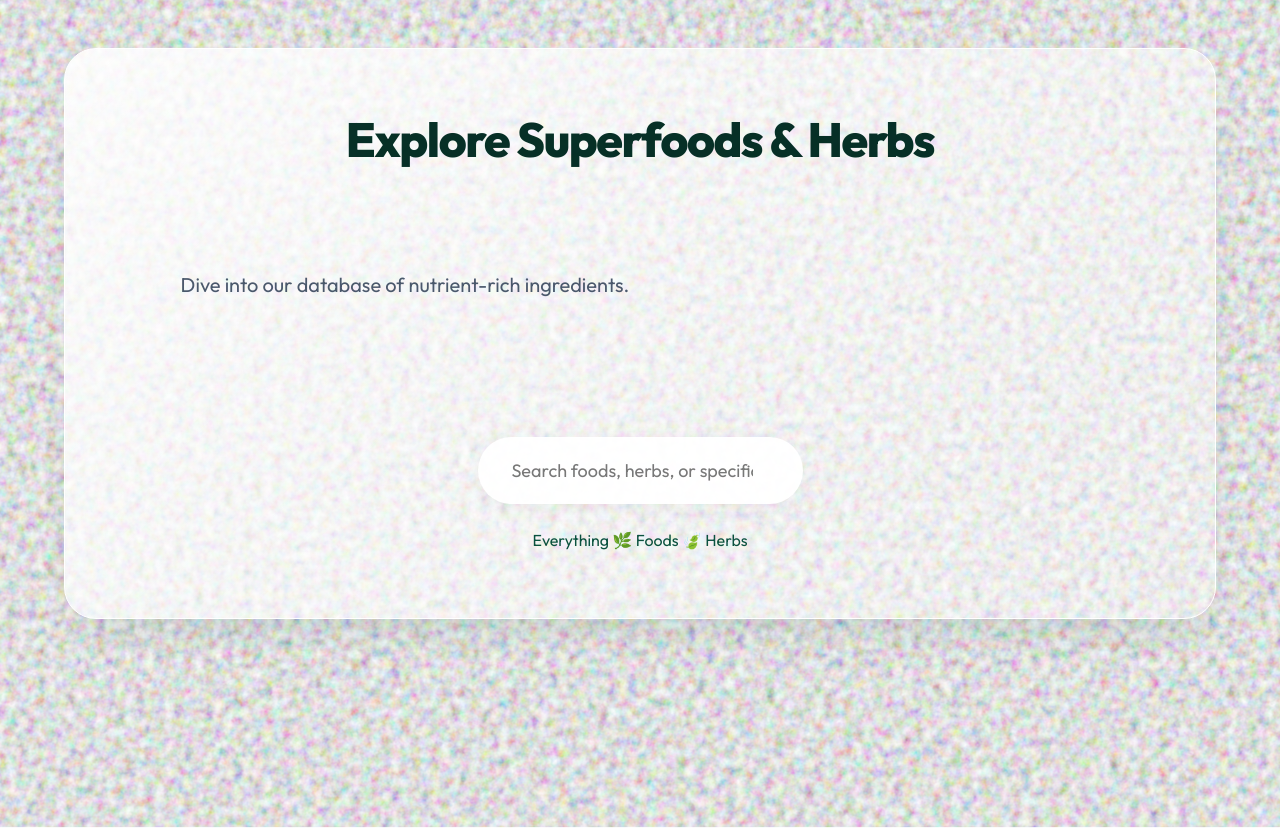
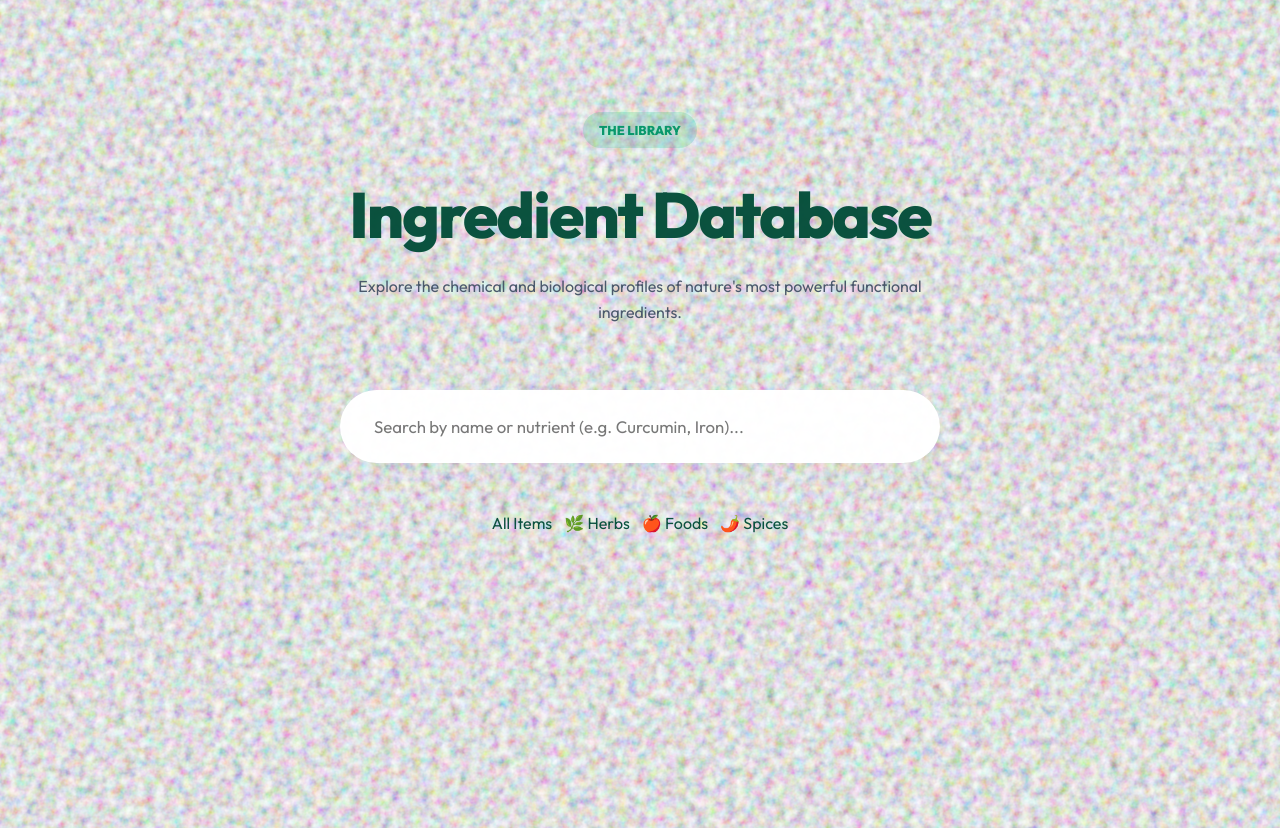
Before and after one commit to Lokesh19-PP/Nutriherb, a Django app: page /foods/ in a window 1280 px wide. Shown: the part 106-934 px from the top of the page. Run offline with Django 5.2, Linux system fonts and the light colour scheme; data comes from the database, SQL or seed files in the repository.

Commit message:
feat(foods): redesign ingredient library with category chips and nutrient badge cards

```diff
--- a/nutriherb/templates/foods.html
+++ b/nutriherb/templates/foods.html
@@ -1,64 +1,77 @@
 {% extends 'base.html' %}
-{% block title %}NutriHerb - Foods{% endblock %}
+{% block title %}Superfood Library | NutriHerb{% endblock %}
 {% block content %}
-  <div class="hero-banner animate" style="padding: 64px 40px; text-align: center; grid-template-columns: 1fr;">
-    <h2 class="hero-title">Explore Superfoods & Herbs</h2>
-    <p class="hero-sub" style="margin-top:16px;">Dive into our database of nutrient-rich ingredients.</p>
+  <section class="reveal" style="text-align: center; margin-bottom: 6rem; padding-top: 4rem;">
+    <div class="badge" style="display:inline-block; padding: 0.5rem 1rem; background: var(--primary-glow); color: var(--primary-dark); border-radius: 99px; font-weight: 800; font-size: 0.8rem; margin-bottom: 2rem; text-transform: uppercase;">
+      The Library
+    </div>
+    <h1 style="font-size: 4rem; margin-bottom: 1.5rem;">Ingredient Database</h1>
+    <p style="max-width: 600px; margin: 0 auto 4rem; color: var(--fg-muted);">Explore the chemical and biological profiles of nature's most powerful functional ingredients.</p>
 
-    <div style="max-width: 600px; margin: 32px auto 0 auto;">
-      <input id="food-search" type="search" placeholder="Search foods, herbs, or specific nutrients (e.g., Vitamin C)..." style="padding: 20px 32px; font-size: 18px;"/>
-      <div class="chips" id="food-chips" style="justify-content: center; margin-top:24px;">
-        <span class="chip active" data-cat="all">Everything</span>
-        <span class="chip" data-cat="food">🌿 Foods</span>
-        <span class="chip" data-cat="herb">🍃 Herbs</span>
-      </div>
+    <div style="max-width: 600px; margin: 0 auto; position: relative;">
+      <input id="food-search" type="search" placeholder="Search by name or nutrient (e.g. Curcumin, Iron)..." style="padding: 1.5rem 2rem; border-radius: 99px; box-shadow: 0 10px 40px rgba(0,0,0,0.03);"/>
     </div>
+
+    <div class="chips" style="display:flex; justify-content:center; gap:0.75rem; margin-top:3rem; flex-wrap:wrap;">
+      <span class="chip active" data-cat="all">All Items</span>
+      <span class="chip" data-cat="herb">🌿 Herbs</span>
+      <span class="chip" data-cat="food">🍎 Foods</span>
+      <span class="chip" data-cat="spice">🌶️ Spices</span>
+    </div>
+  </section>
+
+  <div id="foods-grid" class="bento" style="grid-template-rows: auto; margin-bottom: 6rem;">
+    <!-- Injected by JS -->
   </div>
-
-  <div id="foods-list" class="bento-grid" style="margin-top:40px;"></div>
 
   <script>
     fetch('/api/herbsfoods/')
       .then(r => r.json())
       .then(items => {
-        const root = document.getElementById('foods-list');
+        const root = document.getElementById('foods-grid');
         const search = document.getElementById('food-search');
-        const chips = document.getElementById('food-chips');
+        const chips = document.querySelectorAll('.chip');
+        let currentCat = 'all';
 
         function render() {
-          const q = (search.value || '').toLowerCase();
-          const activeChip = chips.querySelector('.chip.active');
-          const cat = activeChip ? activeChip.getAttribute('data-cat') : 'all';
+          const q = search.value.toLowerCase();
           const filtered = items.filter(i => {
-            const matchQ = !q || [i.name, i.nutrients, i.benefits, i.category].join(' ').toLowerCase().includes(q);
-            const matchCat = cat === 'all' || (i.category || '').toLowerCase() === cat;
-            return matchQ && matchCat;
+            const matchesQ = !q || `${i.name} ${i.nutrients}`.toLowerCase().includes(q);
+            const matchesCat = currentCat === 'all' || i.category === currentCat;
+            return matchesQ && matchesCat;
           });
 
-          root.innerHTML = filtered.map((i, index) => `
-            <div class=\"card animate\" style=\"animation-delay: ${index * 0.1}s; display:flex; flex-direction:column; justify-content:space-between;\">
-              <div>
-                <div style=\"display:flex; justify-content:space-between; align-items:flex-start; margin-bottom:16px;\">
-                  <h3 style=\"margin:0; font-size:24px; color:#064e3b;\">${i.name}</h3>
-                  <span class=\"chip\" style=\"font-size:12px; padding:4px 12px; background:rgba(16,185,129,0.1); border:none; color:#059669;\">${i.category.toUpperCase()}</span>
+          root.innerHTML = filtered.map((i, idx) => `
+            <div class="card reveal" style="animation-delay: ${idx * 0.05}s; height: 100%; display: flex; flex-direction: column;">
+              <div style="display: flex; justify-content: space-between; align-items: flex-start; margin-bottom: 2rem;">
+                <div style="font-size: 2.5rem;">${i.category === 'herb' ? '🌿' : i.category === 'spice' ? '🌶️' : '🍎'}</div>
+                <div style="font-size: 0.75rem; font-weight: 800; color: var(--primary); text-transform: uppercase; background: var(--primary-glow); padding: 0.4rem 0.8rem; border-radius: 99px;">${i.category}</div>
+              </div>
+              <h3 style="margin-bottom: 1rem; font-size: 1.6rem;">${i.name}</h3>
+              <p style="font-size: 0.95rem; margin-bottom: 2rem; flex: 1;">${i.benefits.substring(0, 100)}...</p>
+              <div style="border-top: 1px solid var(--glass-border); padding-top: 1.5rem;">
+                <div style="font-size: 0.7rem; font-weight: 800; color: var(--fg-light); text-transform: uppercase; margin-bottom: 0.75rem;">Key Nutrients</div>
+                <div style="display: flex; flex-wrap: wrap; gap: 0.5rem;">
+                  ${i.nutrients.split(',').map(n => `<span style="font-size: 0.8rem; background: #fff; padding: 0.3rem 0.7rem; border-radius: 99px; border: 1px solid var(--glass-border); font-weight: 600;">${n.trim()}</span>`).join('')}
                 </div>
-                <p style=\"color:var(--fg); line-height:1.6;\"><strong>Benefits:</strong><br>${i.benefits || 'No specific benefits listed.'}</p>
-              </div>
-              <div style=\"margin-top:16px; padding-top:16px; border-top:1px solid rgba(0,0,0,0.05);\">
-                <p style=\"font-size:14px; margin:0;\" class=\"muted\"><strong>Key Nutrients:</strong> ${i.nutrients || 'N/A'}</p>
               </div>
             </div>
-          `).join('') || '<div class="card" style="grid-column: 1/-1; text-align:center;"><p class="muted">No superfoods match your search.</p></div>';
+          `).join('') || `
+            <div class="card" style="grid-column: 1/-1; text-align: center; padding: 6rem;">
+              <div style="font-size: 4rem; margin-bottom: 2rem;">🔍</div>
+              <h3>No ingredients found</h3>
+              <p>Try a different search term or category.</p>
+            </div>
+          `;
         }
 
         search.addEventListener('input', render);
-        chips.addEventListener('click', (e) => {
-          if (!e.target.classList.contains('chip')) return;
-          chips.querySelectorAll('.chip').forEach(c => c.classList.remove('active'));
-          e.target.classList.add('active');
+        chips.forEach(c => c.addEventListener('click', () => {
+          chips.forEach(x => x.classList.remove('active'));
+          c.classList.add('active');
+          currentCat = c.getAttribute('data-cat');
           render();
-        });
-
+        }));
         render();
       });
   </script>
```
